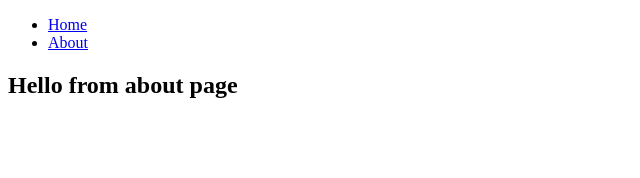
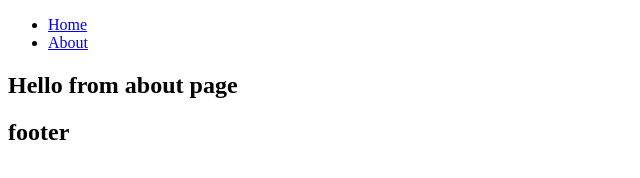
Before and after one commit to gunayakay/tutorial, a Gatsby site: page /about in a window 1280 px wide. Shown: the full height of the page, 0-640 px from the left. Built offline with nearby package versions, Linux system fonts and the light colour scheme; Gatsby itself is replaced by a stand-in of ours.

Commit message:
Layout component is arranged

```diff
--- /dev/null
+++ b/src/components/Footer.js
@@ -0,0 +1,11 @@
+import React from "react";
+
+const Footer = () => {
+  return (
+    <footer>
+      <h2>footer</h2>
+    </footer>
+  );
+};
+
+export default Footer;
--- /dev/null
+++ b/src/components/Layout.js
@@ -0,0 +1,15 @@
+import React from "react";
+import Navbar from "./Navbar";
+import Footer from "./Footer";
+
+const Layout = ({ children }) => {
+  return (
+    <>
+      <Navbar />
+      {children}
+      <Footer />
+    </>
+  );
+};
+
+export default Layout;
--- a/src/pages/about.js
+++ b/src/pages/about.js
@@ -1,12 +1,10 @@
 import React from "react";
-import Navbar from "../components/Navbar";
-
+import Layout from "../components/Layout";
 const About = () => {
   return (
-    <div>
-      <Navbar />
+    <Layout>
       <h2>Hello from about page</h2>
-    </div>
+    </Layout>
   );
 };
 
```
Also changed, not shown: src/pages/index.js (+3 -4 lines).
